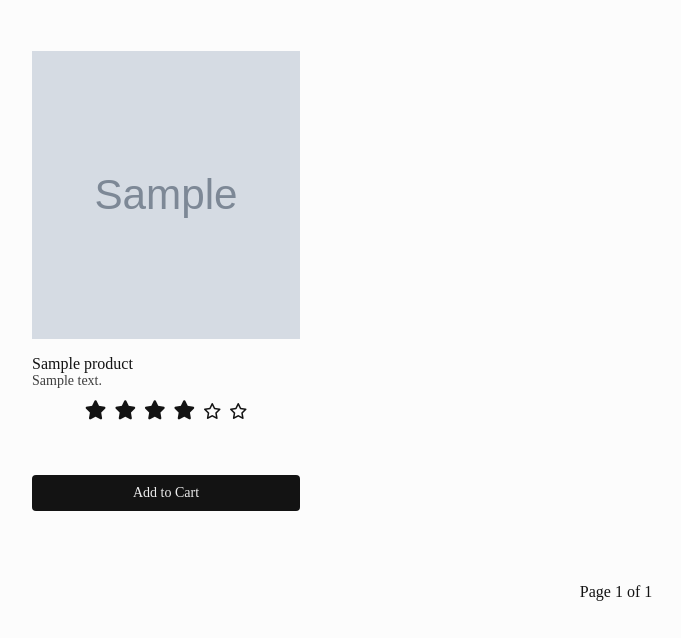
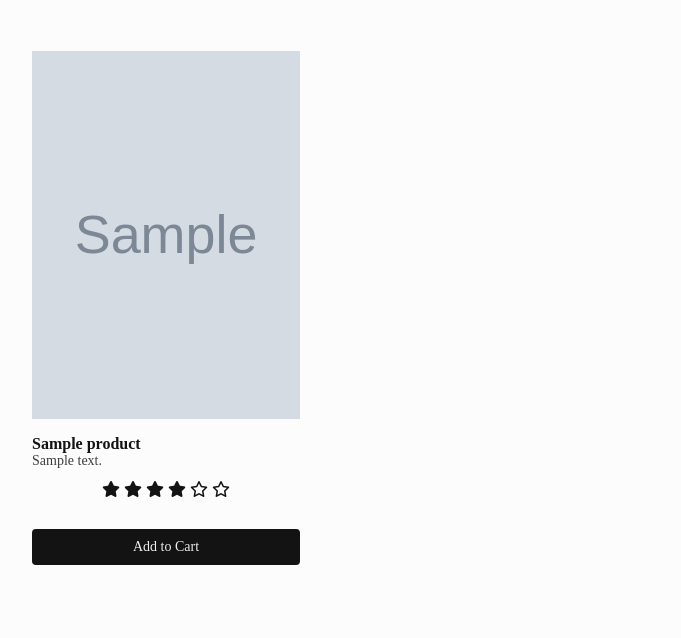
Before and after one commit to camilabandeira/NouriSkin, a Django app: page / in a window 1280 px wide. Shown: the part 760-1398 px from the top of the page, without its empty margins (24-705 px from the left). Run offline with Django 5.2, Linux system fonts and the light colour scheme; data comes from the database, SQL or seed files in the repository; tables that the repository leaves empty hold one stand-in row (values such as "Sample post"); grey boxes marked "Sample" are stand-in pictures; parts of the project's set-up code (start-up, migrations or seed data) failed here and were passed over; some libraries are stand-ins or nearby versions; some web fonts are replaced.

Commit message:
style: update best-sellers CSS for improved layout and typography; enhance product title link

```diff
--- a/home/static/css/best-sellers.css
+++ b/home/static/css/best-sellers.css
@@ -44,7 +44,7 @@
 
 .product-image {
     background-color: hsla(0, 0%, 93%, 0.831);
-    height: 18rem;
+    height: 23rem;
     margin-bottom: 1rem;
 }
 
@@ -55,26 +55,27 @@
 }
 
 .product-title {
-    font-size: 1rem;
-    font-weight: 400;
+    font-weight: 700;
     color: var(--black);
     text-align: left;
 }
 
-.product-description {
-    font-size: 14px;
-    color: hsl(0deg 0% 24.03%);
-    margin-bottom: 12px;
-    text-align: left;
+.product-title a {
+    color: var(--gray-dark);
 }
 
-.product-rating {
+.product-description {
+    font-size: 0.875rem;
+    color: hsl(0deg 0% 24.03%);
     margin-bottom: 0.75rem;
+    text-align: left;
+
 }
+
 
 .product-rating i {
     color: var(--black);
-    margin: 0 0.125rem;
+    font-size: 1rem;
 }
 
 .product-rating i.filled {
--- a/home/templates/includes/best-sellers.html
+++ b/home/templates/includes/best-sellers.html
@@ -17,7 +17,7 @@
                     <img src="{% static 'images/default-product.jpg' %}" alt="Default product image">
                 {% endif %}
             </div>
-            <h3 id="{{ product.sku }}-title" class="product-title">{{ product.name }}</h3>
+            <a id="{{ product.sku }}-title" class="product-title" href="/products/{{ product.id }}">{{ product.name }}</a>
             <p class="product-description">{{ product.description|truncatechars:100 }}</p>
             <div id="{{ product.sku }}-rating" class="product-rating" aria-label="{{ product.rating }} out of 5 stars">
                 <div id="{{ product.sku }}-rating" class="product-rating" aria-label="{{ product.rating }} out of 6 stars">
```
